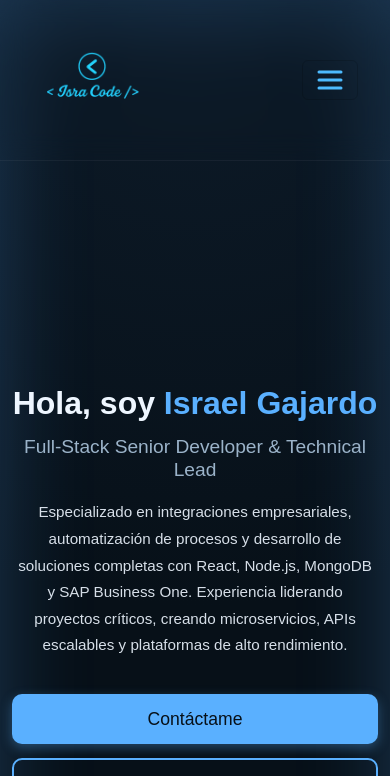
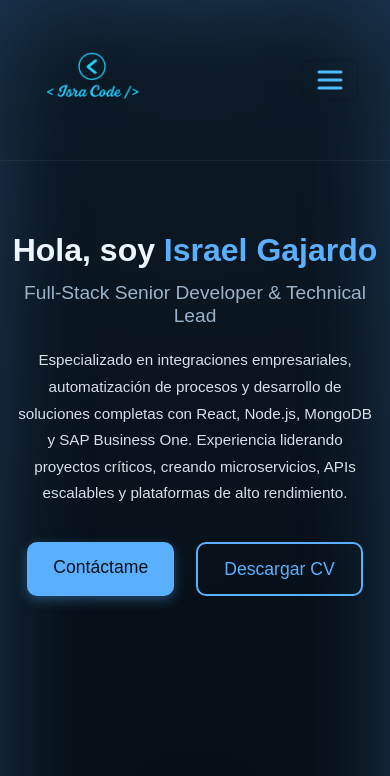
Before and after one commit to isragajardo/Portfolio, a React (Create React App) app: page / in a window 390 px wide. Shown: the top 776 px of the page. Built offline with nearby package versions, Linux system fonts and the light colour scheme; a web font is replaced by a local one.

Commit message:
Actualización completa del portfolio: nuevo diseño, modo oscuro, experiencia, certificados y favicon

```diff
--- a/src/styles/header.css
+++ b/src/styles/header.css
@@ -220,16 +220,20 @@
    RESPONSIVE FIX — HERO FULL-WIDTH
 ================================ */
 
+/* ================================
+   RESPONSIVE FIX — CORRECTO
+================================ */
+
+/* Tablets y móviles grandes */
 @media (max-width: 900px) {
 
-  /* Hero debe ocupar TODO el alto y ancho */
   .hero-container {
-    padding: 100px 16px 60px !important;
+    padding: 80px 16px 40px !important;  /* MUCHÍSIMO MENOS ESPACIO */
     width: 100%;
-    min-height: 100vh !important; /* ← CORREGIDO */
+    min-height: auto !important;         /* QUITAMOS EL 100vh */
     display: flex;
     justify-content: center;
-    align-items: center; /* ← Centrado vertical */
+    align-items: flex-start;             /* Ya no centra vertical */
   }
 
   .hero-content {
@@ -239,43 +243,17 @@
     padding: 0 !important;
     text-align: center !important;
   }
-
-  .hero-title {
-    font-size: 2.4rem;
-    line-height: 1.25;
-  }
-
-  .hero-subtitle {
-    font-size: 1.35rem;
-  }
-
-  .hero-description {
-    font-size: 1rem;
-    margin-top: 18px;
-    padding: 0 6px;
-  }
-
-  .hero-buttons {
-    flex-direction: column;
-    align-items: center;
-    gap: 14px;
-    width: 100%;
-  }
-
-  .hero-btn {
-    width: 100%;
-    max-width: 330px;
-  }
 }
 
+/* Celulares pequeños */
 @media (max-width: 480px) {
 
   .hero-container {
-    padding: 80px 12px 50px !important; /* Ajustado */
-    min-height: 100vh !important;       /* ← IMPORTANTE */
+    padding: 70px 12px 30px !important;  /* PERFECTO PARA MÓVIL */
+    min-height: auto !important;         /* NUNCA usar 100vh */
     display: flex;
     justify-content: center;
-    align-items: center;                /* ← Centrado vertical */
+    align-items: flex-start;
   }
 
   .hero-title {
@@ -295,6 +273,7 @@
     max-width: 100%;
   }
 }
+
 .navbar-brand-text {
   color: #5ab0ff; /* azul acento */
 }
```
